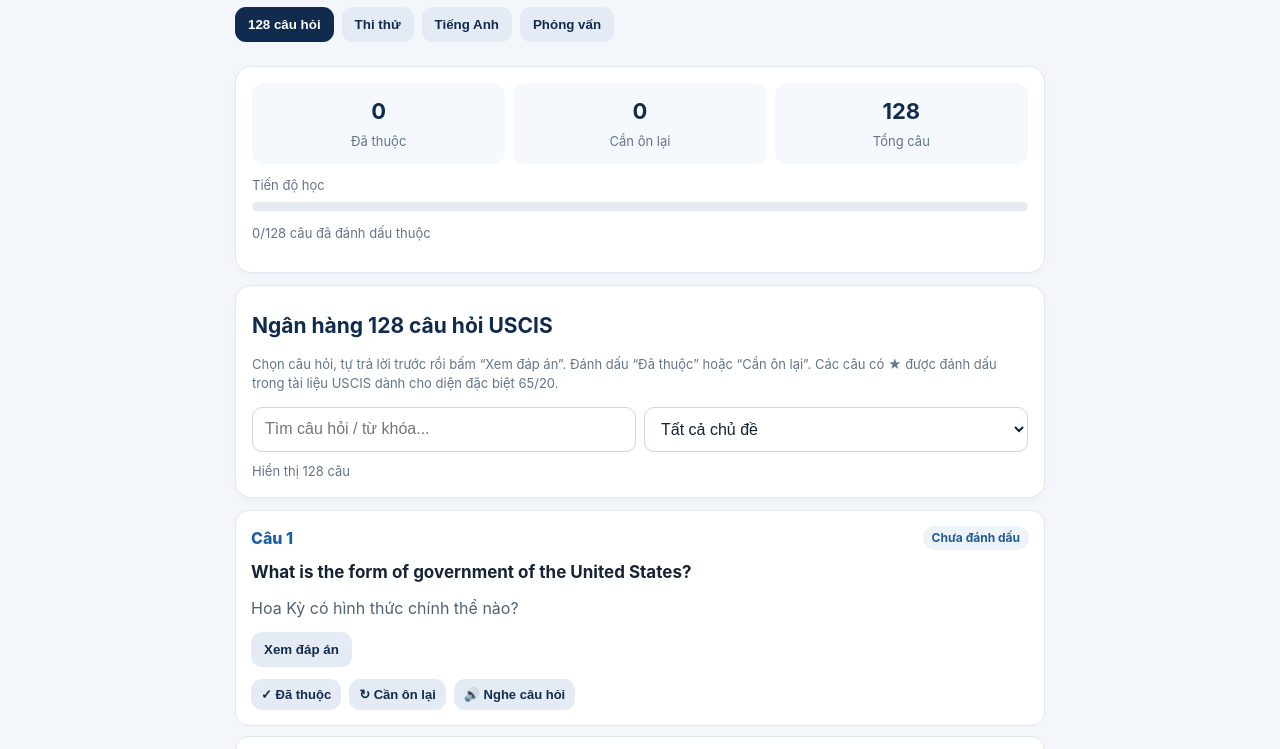
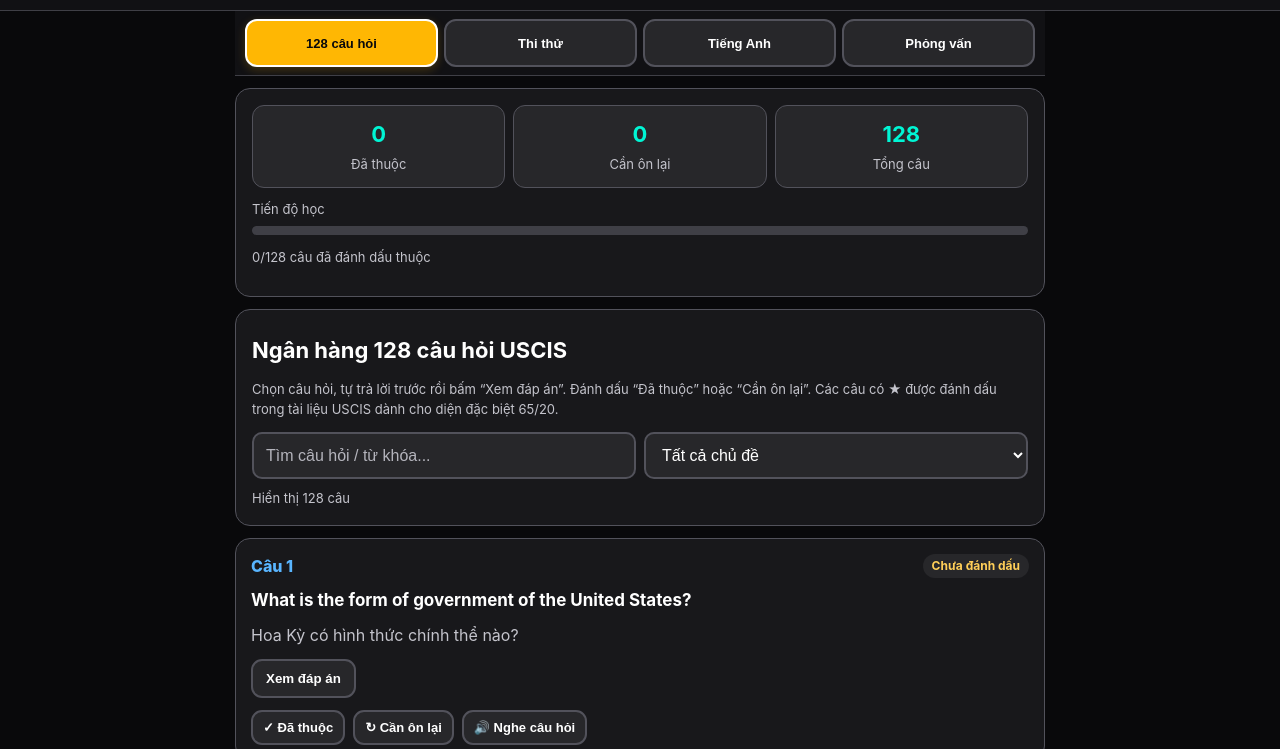
Before and after one commit to thanhleviet78/hoc-quoctich-my, a plain HTML site: page index.html in a window 1280 px wide. Shown: the part 76-825 px from the top of the page. Drawn offline with Linux system fonts and the light colour scheme.

Commit message:
Add files via upload

```diff
--- a/index.html
+++ b/index.html
@@ -26,6 +26,49 @@ button{cursor:pointer}button:focus,input:focus,select:focus{outline:3px solid #9
 ul{padding-left:20px}li{margin:6px 0}.checkline{display:flex;gap:10px;align-items:flex-start;margin:9px 0}.checkline input{width:auto;margin-top:5px}
 footer{text-align:center;color:var(--muted);font-size:12px;padding:25px 10px}
 @media(min-width:650px){.wrap{padding-left:20px;padding-right:20px}}
+
+/* Giao diện tối tương phản cao, tham khảo file index.html */
+:root{
+  --navy:#09090b;--blue:#0a84ff;--red:#ff6b6b;
+  --bg:#09090b;--card:#18181b;--ink:#f4f4f5;
+  --muted:#c4c4cc;--line:#52525b;--green:#00d6b2;
+}
+body{background:#09090b!important;color:#f4f4f5!important}
+header{background:#111114!important;color:#fff;padding:13px 14px!important;border-bottom:1px solid #3f3f46;border-radius:0!important}
+.brand{font-size:18px!important;letter-spacing:.8px!important;font-weight:900!important;color:#fff}
+.flag{font-size:30px!important}
+nav{background:#111114!important;border-bottom:1px solid #3f3f46;display:grid!important;grid-template-columns:repeat(4,minmax(0,1fr));gap:6px!important;padding:8px 10px!important}
+nav button{white-space:normal!important;min-height:48px;border:2px solid #52525b!important;background:#27272a!important;color:#fff!important;border-radius:12px!important;padding:8px 4px!important;font-size:13px!important;font-weight:800!important}
+nav button.active{background:#ffb703!important;color:#09090b!important;border-color:#fff!important;box-shadow:0 3px 10px #ffb70335}
+.card,.qcard{background:#18181b!important;color:#f4f4f5!important;border:1px solid #52525b!important;border-radius:15px!important;box-shadow:none!important}
+h2,h3,h4,b,strong{color:#fff}
+h2{font-size:22px}
+.small,.muted,.viet,.ans-vi{color:#c4c4cc!important}
+.stat{background:#27272a!important;border:1px solid #52525b!important;color:#f4f4f5}
+.stat b{color:#00f5d4!important}
+.progress{background:#3f3f46!important}.progress i{background:#00d6b2!important}
+.pill{background:#27272a!important;color:#ffcf58!important}
+.qnum{color:#59b5ff!important}
+.question{color:#fff!important}
+.answer{border-color:#52525b!important}
+.ans-en{color:#8ef0b8!important}
+.btn,button{color:#fff}
+.btn{background:#27272a!important;color:#fff!important;border:2px solid #52525b!important}
+.btn.primary{background:#0a84ff!important;color:#fff!important;border-color:#60a5fa!important}
+input,select{background:#27272a!important;color:#fff!important;border:2px solid #52525b!important}
+input::placeholder{color:#b4b4bc!important}
+.callout{background:#172b3c!important;color:#e6f3ff!important;border-left-color:#0a84ff}
+.callout.warn{background:#332811!important;color:#ffe5a6!important;border-left-color:#ffb703}
+a{color:#70bdff!important}
+footer{color:#a1a1aa!important}
+button:focus,input:focus,select:focus{outline:3px solid #ffb703!important;outline-offset:2px}
+@media(max-width:420px){
+  header{padding:13px 11px!important}
+  .brand{font-size:17px!important;letter-spacing:.55px!important}
+  .flag{font-size:29px!important}
+  nav button{font-size:12px!important;padding:7px 2px!important}
+}
+
 </style></head><body>
 <header><div class="wrap hero"><div class="brand"><span class="flag">🇺🇸</span><span>CẨM NANG ÔN TẬP NHẬP TỊCH</span></div></div></header>
 <main class="wrap">
```
